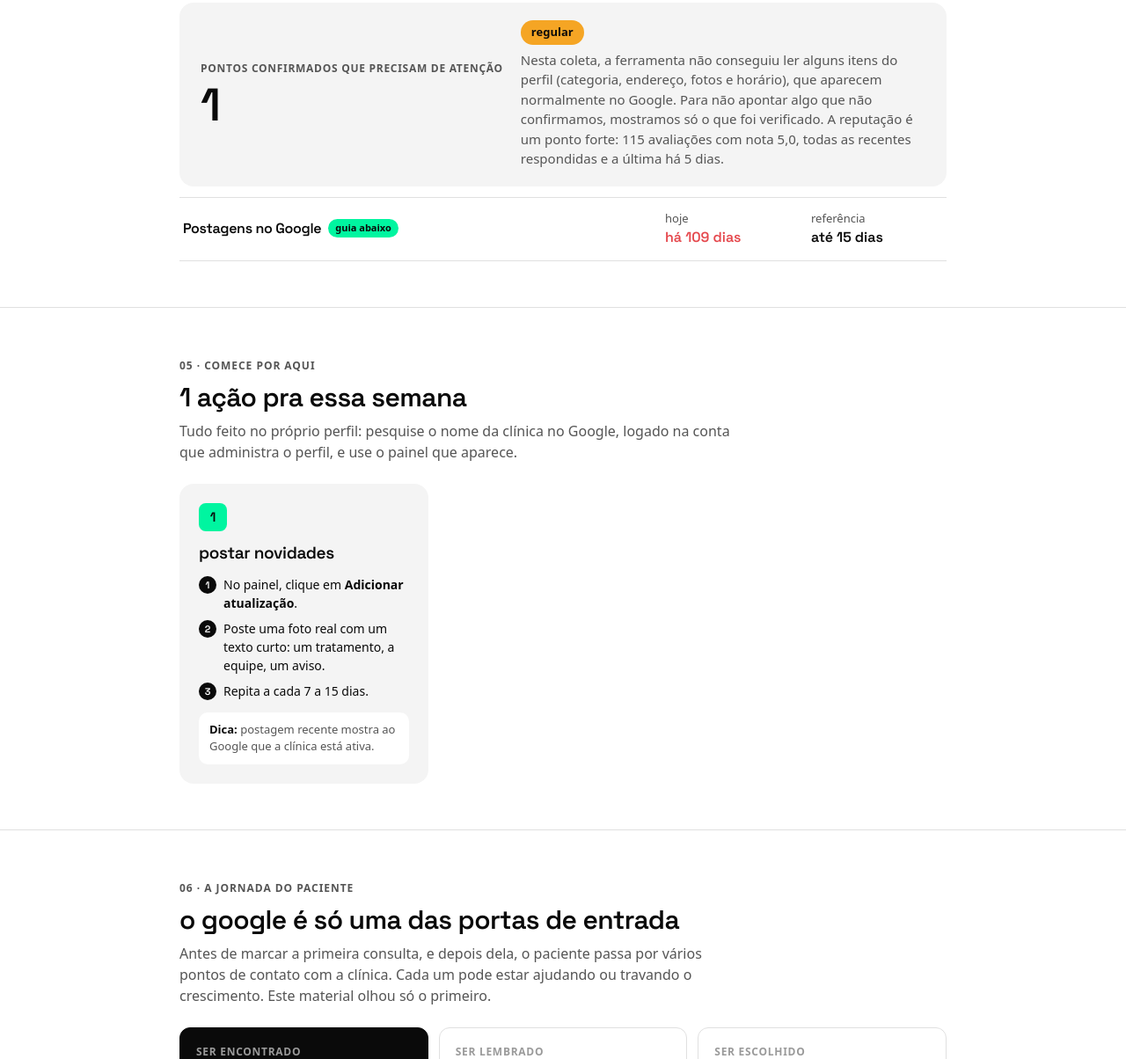
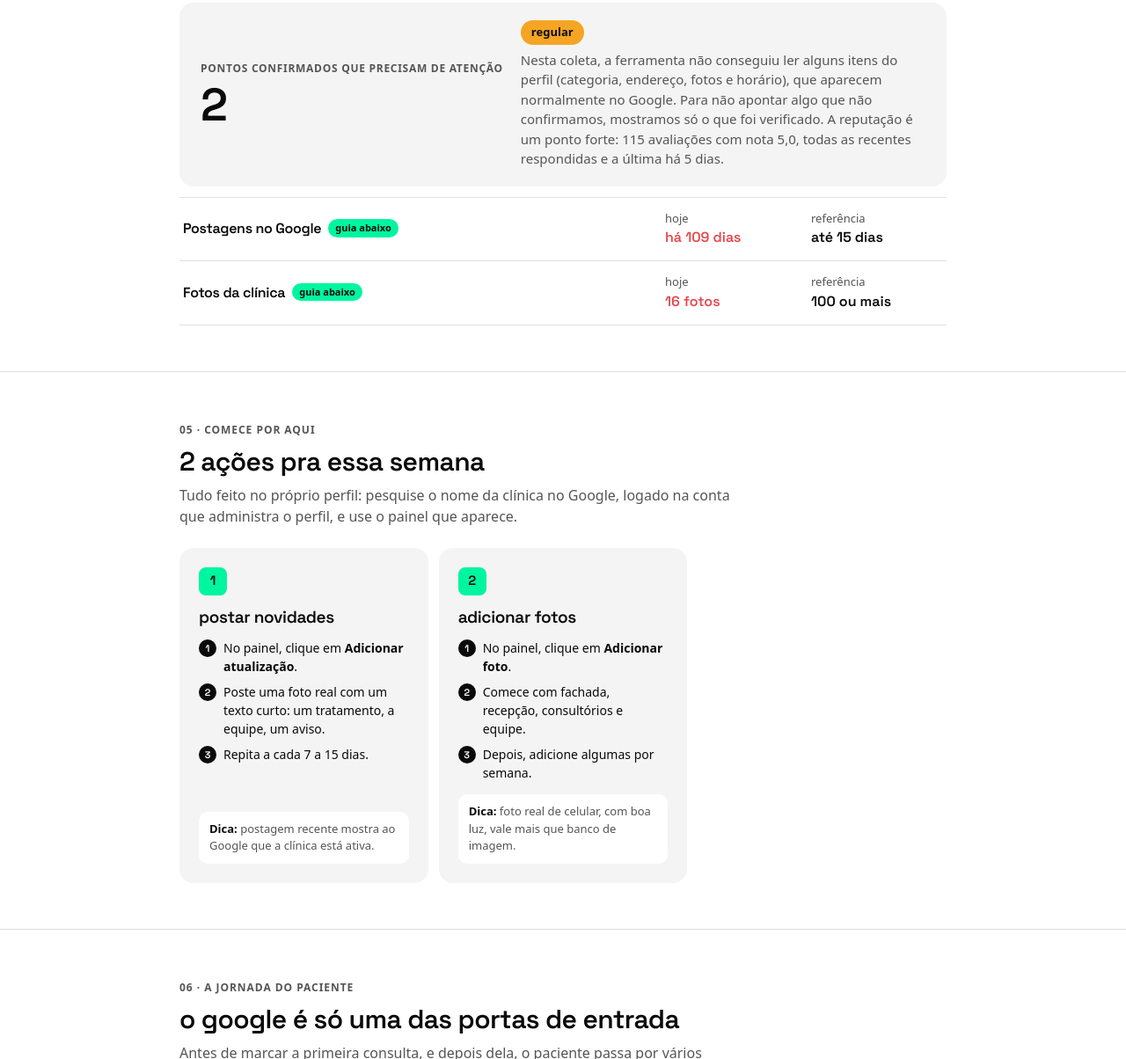
Before and after one commit to PineMKT/diagnosticos, a plain HTML site: page clinica-arana/index.html in a window 1280 px wide. Shown: the part 2903-4107 px from the top of the page at 88% size. Drawn offline with Linux system fonts and the light colour scheme; a web font is replaced by a local one.

Commit message:
Arana e Dr. Luiz Henrique: fotos conferidas no Google Maps
Co-Authored-By: Claude Opus 5.5 <noreply@anthropic.com>

```diff
--- a/clinica-arana/index.html
+++ b/clinica-arana/index.html
@@ -303,11 +303,12 @@
       <span class="eyebrow">04 · saúde do perfil</span>
       <h2>o perfil é bem cuidado, mas não aparece</h2>
       <div class="profile-head">
-        <div><div class="score-label">pontos confirmados que precisam de atenção</div><div class="num">1</div></div>
+        <div><div class="score-label">pontos confirmados que precisam de atenção</div><div class="num">2</div></div>
         <div><span class="pill reg">regular</span><p>Nesta coleta, a ferramenta não conseguiu ler alguns itens do perfil (categoria, endereço, fotos e horário), que aparecem normalmente no Google. Para não apontar algo que não confirmamos, mostramos só o que foi verificado. A reputação é um ponto forte: 115 avaliações com nota 5,0, todas as recentes respondidas e a última há 5 dias.</p></div>
       </div>
       <div class="items">
         <div class="item"><h3>Postagens no Google<span class="star">guia abaixo</span></h3><div class="val now">hoje<b>há 109 dias</b></div><div class="val">referência<b>até 15 dias</b></div></div>
+        <div class="item"><h3>Fotos da clínica<span class="star">guia abaixo</span></h3><div class="val now">hoje<b>16 fotos</b></div><div class="val">referência<b>100 ou mais</b></div></div>
       </div>
     </div>
   </section>
@@ -315,7 +316,7 @@
   <section>
     <div class="wrap">
       <span class="eyebrow">05 · comece por aqui</span>
-      <h2>1 ação pra essa semana</h2>
+      <h2>2 ações pra essa semana</h2>
       <p class="lead">Tudo feito no próprio perfil: pesquise o nome da clínica no Google, logado na conta que administra o perfil, e use o painel que aparece.</p>
       <div class="guides">
         <div class="guide">
@@ -323,6 +324,12 @@
           <h3>postar novidades</h3>
           <ol class="steps"><li>No painel, clique em <b>Adicionar atualização</b>.</li><li>Poste uma foto real com um texto curto: um tratamento, a equipe, um aviso.</li><li>Repita a cada 7 a 15 dias.</li></ol>
           <div class="tip"><p><b>Dica:</b> postagem recente mostra ao Google que a clínica está ativa.</p></div>
+        </div>
+        <div class="guide">
+          <div class="n">2</div>
+          <h3>adicionar fotos</h3>
+          <ol class="steps"><li>No painel, clique em <b>Adicionar foto</b>.</li><li>Comece com fachada, recepção, consultórios e equipe.</li><li>Depois, adicione algumas por semana.</li></ol>
+          <div class="tip"><p><b>Dica:</b> foto real de celular, com boa luz, vale mais que banco de imagem.</p></div>
         </div>
       </div>
     </div>
```
Also changed, not shown: luiz-henrique-guimaraes/index.html (+9 -2 lines).
